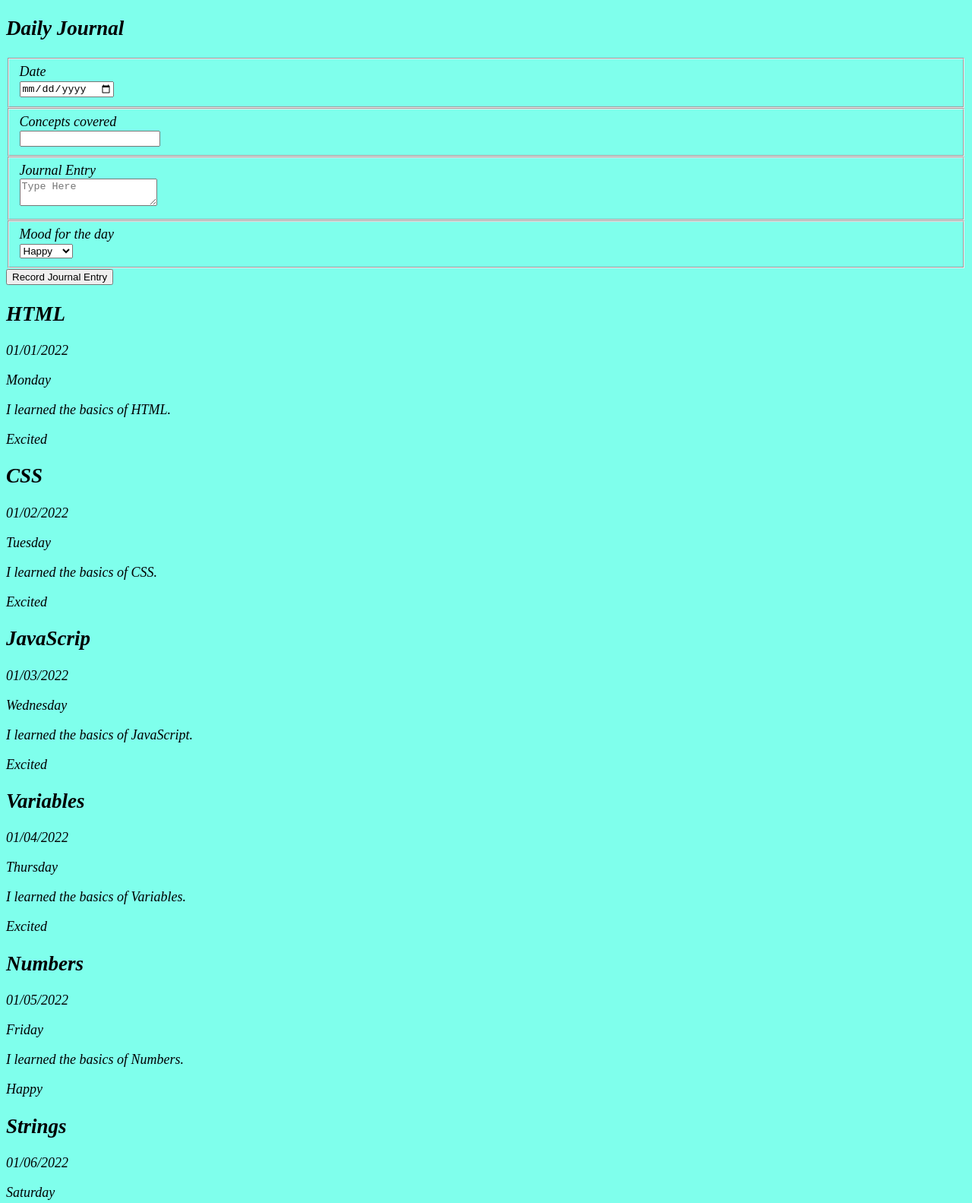
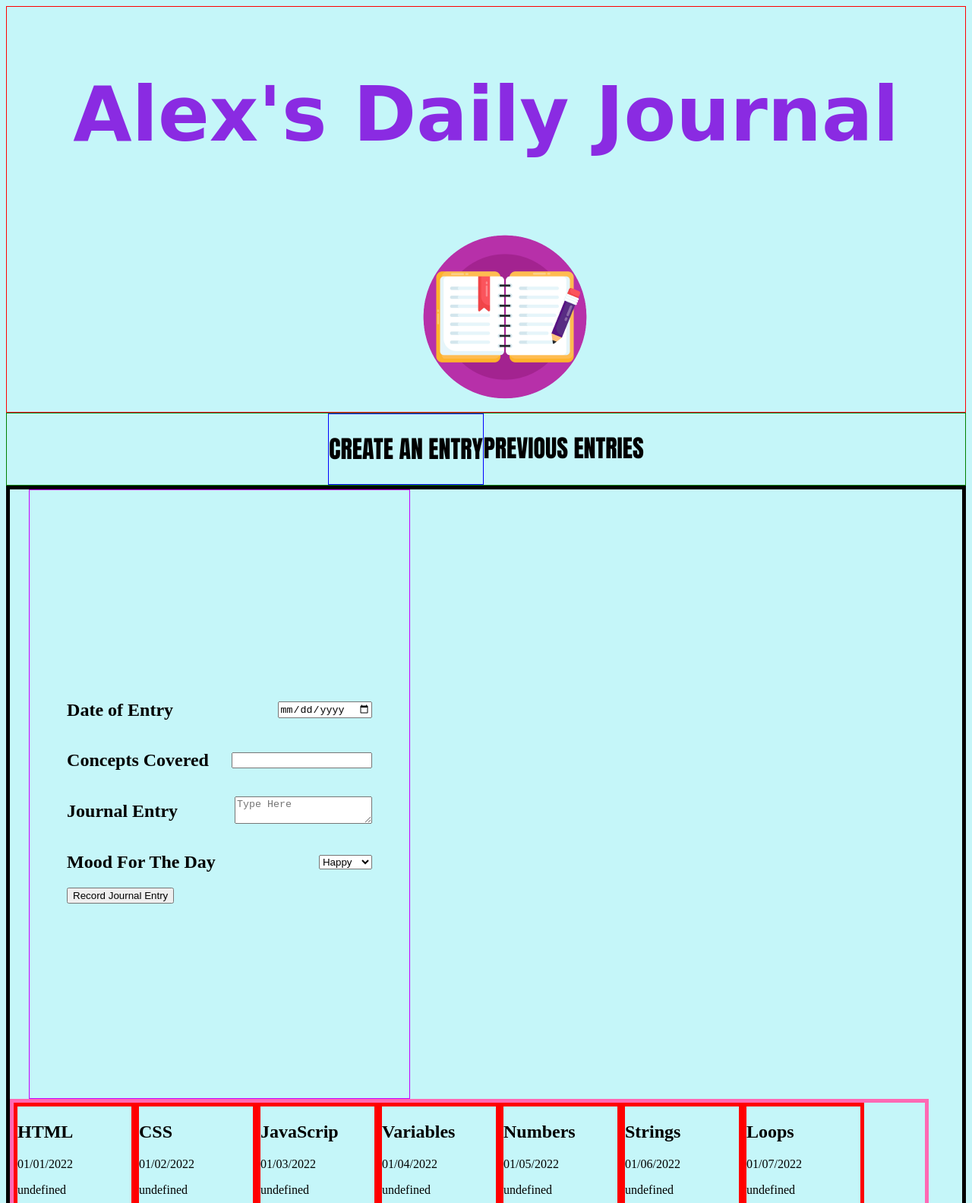
Before and after one commit to alexcueto88/Daily-Journal, a plain HTML site: page index.html in a window 1280 px wide. Shown: the top 1583 px of the page at 76% size. Drawn offline with Linux system fonts and the light colour scheme; a web font is replaced by a local one.

Commit message:
most recent

```diff
--- a/index.html
+++ b/index.html
@@ -4,31 +4,66 @@
     <meta charset="UTF-8">
     <meta http-equiv="X-UA-Compatible" content="IE=edge">
     <meta name="viewport" content="width=device-width, initial-scale=1.0">
-    <link rel="stylesheet" href="./scripts/style.css">
+    <link rel="stylesheet" href="./style.css">
+    <link rel="preconnect" href="https://fonts.googleapis.com">
+<link rel="preconnect" href="https://fonts.gstatic.com" crossorigin>
+<link href="https://fonts.googleapis.com/css2?family=Island+Moments&display=swap" rel="stylesheet">
+
    <title>Daily Journal</title>
 </head>
 <body>
     <main id="container">
-        <h2>Daily Journal</h2>
-        <!-- this is a reminder for the user -->
-        <form class="entryForm">
-            <fieldset>
-                <label for="entryDate">Date</label>
-                <input type="date" name="entryDate" class="entryForm__date">
-            </fieldset>
+        <div>
+        <header class="header">
+            <h2 class = "pageTitle">Alex's Daily Journal</h2>
+            <img src="logo.png" alt="daily journal logo" class = "logoImage">
 
-            <fieldset>
-                <label for="entryForm">Concepts covered</label>
-                <input type="text" name="entryForm" class="entryForm">
-            </fieldset>
+        </header>
+        </div>
 
-            <fieldset>
-                <label for="entryDate">Journal Entry</label>
+        <div class="subheaders">
+            <div class = "entrySubhead">
+                <h1>CREATE AN ENTRY</h1>
+            </div>
+            <div class = "previousSubhead">
+                <h1>PREVIOUS ENTRIES</h1>
+            </div>
+        </div>
+        </div>
+        <div class = "container">
+            <div class = "entryContainer">
+                <div class="card">
+                    <div class="label">
+                        <h2>Date of Entry</h2>
+                    </div>
+                    <div class="box date">
+                        <input type="date" id="entryDate" name="entryDate" class="entryForm__date">
+                    </div>
+                </div>
+
+                <div class="card">
+                    <div class="label">
+                        <h2>Concepts Covered</h2>
+                    </div>
+                    <div class="box concepts">
+                        <input type="text" id="entryForm" name="entryForm" class="entryForm">
+                    </div>
+                </div>
+
+                <div class="card">
+                    <div class="label">
+                        <h2>Journal Entry</h2>
+                    </div>
+                    <div class="box journalEntry">
                         <textarea id="entry" placeholder="Type Here"></textarea>
-            </fieldset>
+                    </div>
+                </div>
 
-            <fieldset>
-                <label for="entryDate">Mood for the day</label>
+                <div class="card">
+                    <div class="label">
+                        <h2>Mood For The Day</h2>
+                    </div>
+                    <div class="box mood">
                         <select id="Mood">
                             <option>Happy</option>
                             <option>Sad</option>
@@ -36,15 +71,21 @@
                             <option>Excited</option>
                             <option>Anxious</option>
                         </select>
+                    </div>
+                </div>
+        <div class="button">
+            <button type="button" id="submit">Record Journal Entry</button>
+        </div>
 
-            </fieldset>
+            </div>
+            <article id="entries"></article>
 
-            <button type="button" id="submit">Record Journal Entry</button>
+        </div>
 
 
-        </form>
-        <article id="entries"></article>
+
+
     </main>
-    <script type = "module" src="/scripts/main.js"></script>
+    <script type="module" src="/scripts/main.js"></script>
 </body>
 </html>
--- a/scripts/entries.js
+++ b/scripts/entries.js
@@ -1,6 +1,5 @@
 const journalEntries = [
 {   id: 1,
-    dayOfWeek: "Monday",
     date: "01/01/2022",
     concept: "HTML",
     entry: "I learned the basics of HTML.",
@@ -9,7 +8,6 @@ const journalEntries = [
 },
 
 {   id: 2,
-    dayOfWeek: "Tuesday",
     date: "01/02/2022",
     concept: "CSS",
     entry: "I learned the basics of CSS.",
@@ -18,7 +16,6 @@ const journalEntries = [
 },
 
 {   id: 3,
-    dayOfWeek: "Wednesday",
     date: "01/03/2022",
     concept: "JavaScrip",
     entry: "I learned the basics of JavaScript.",
@@ -27,7 +24,6 @@ const journalEntries = [
 },
 
 {   id: 4,
-    dayOfWeek: "Thursday",
     date: "01/04/2022",
     concept: "Variables",
     entry: "I learned the basics of Variables.",
@@ -35,7 +31,6 @@ const journalEntries = [
 },
 
 {   id: 5,
-    dayOfWeek: "Friday",
     date: "01/05/2022",
     concept: "Numbers",
     entry: "I learned the basics of Numbers.",
@@ -43,7 +38,6 @@ const journalEntries = [
 },
 
 {   id: 6,
-    dayOfWeek: "Saturday",
     date: "01/06/2022",
     concept: "Strings",
     entry: "I learned the basics of Strings.",
@@ -52,14 +46,28 @@ const journalEntries = [
 },
 
 {   id: 7,
-    dayOfWeek: "Sunday",
     date: "01/07/2022",
     concept: "Loops",
     entry: "I learned the basics of Loops.",
     mood: "Sad"
 }
+]
 
-];
+const getNewEntryId = () => {
+    let highestEntryId = journalEntries.sort((a, b) => b.id - a.id)[0].id
+    return highestEntryId + 1
+  }
+
+  export const addNewEntry = (newEntry) => {
+    const newEntryId = getNewEntryId()
+    newEntry.id = newEntryId
+    journalEntries.push(newEntry)
+
+    document.dispatchEvent(new CustomEvent("stateChanged"))
+  }
+
+
+
 
 
 export const exportEntries = () => {
--- a/scripts/main.js
+++ b/scripts/main.js
@@ -1,16 +1,16 @@
-import { exportEntries } from "./entries.js";
+import { exportEntries, addNewEntry } from "./entries.js";
 
 const displayEntries = () => {
 let html = "";
 const journalEntries = exportEntries()
 
     for (let i = 0; i <journalEntries.length; i++) {
-        html += `<div>
-        <h2>${journalEntries[i].concept}</h2>
-        <p>${journalEntries[i].date}</p>
-        <p>${journalEntries[i].dayOfWeek}</p>
-        <p>${journalEntries[i].entry}</p>
-        <p>${journalEntries[i].mood}</p>
+        html += `<div class = "journalPreviousEntries">
+        <h2 class= "journalHeader">${journalEntries[i].concept}</h2>
+        <p class = "journalDate">${journalEntries[i].date}</p>
+        <p class = "journalDay">${journalEntries[i].dayOfWeek}</p>
+        <p class = "journalEntry">${journalEntries[i].entry}</p>
+        <p class = "journalMood">${journalEntries[i].mood}</p>
         </div>`
 
     }
@@ -20,3 +20,30 @@ const journalEntries = exportEntries()
 }
 
 displayEntries()
+
+
+document.addEventListener("click", (e) => {
+    if (e.target.id === "submit") {
+        e.preventDefault()
+        const entryDate = document.getElementById("entryDate").value
+        const entryForm = document.getElementById("entryForm").value
+        const entry = document.getElementById("entry").value
+        const mood = document.getElementById("Mood").value
+
+        const newEntry = {
+            date: entryDate,
+            concept: entryForm,
+            entry: entry,
+            mood: mood
+
+        }
+
+        addNewEntry(newEntry)
+
+    }
+})
+
+document.addEventListener("stateChanged", (e) => {
+    displayEntries();
+
+})
--- a/scripts/style.css
+++ /dev/null
@@ -1,14 +0,0 @@
-/* #container {
-    display: flex;
-
-}   */
-
-
-/* this is a reminder of whay I am doing */
-
-label {display: flex}
-body {
-    background-color: rgb(127, 255, 236);
-    font-style: italic;
-    font-size: large;
-}
--- /dev/null
+++ b/style.css
@@ -0,0 +1,108 @@
+/* /* #container {
+    display: flex;
+
+}   */
+
+
+/* this is a reminder of whay I am doing */
+/*
+label {display: flex}
+body {
+    background-color: rgb(127, 255, 236);
+    font-style: italic;
+    font-size: large;
+} */
+
+body {
+    background-color: rgb(197, 246, 249);
+
+}
+
+.header {
+    display: flex;
+    flex-direction: row;
+    flex-wrap: wrap;
+    justify-content: center;
+    align-content: center;
+    color: blueviolet;
+
+    border: 1px solid red;
+}
+
+.logoImage {
+    height: 250px;
+    width: 250px;
+    margin-left: 50px;
+}
+
+.pageTitle {
+    font-family: 'Island Moments', cursive;
+    font-size: 100px;
+
+}
+
+.subheaders {
+    display: flex;
+    font-family: Impact, Haettenschweiler, 'Arial Narrow Bold', sans-serif;
+    border: 1px solid green;
+    justify-content: center;
+    align-content: center;
+}
+
+.entrySubhead {
+    border: 1px solid blue;
+
+}
+
+.entryContainer {
+    border: 1px solid rgb(195, 0, 255);
+    display: flex;
+    max-height: 800px;
+    min-height: 800px;
+    max-width: 500px;
+    min-width: 500px;
+    margin-left: 25px;
+    align-content: center;
+    flex-wrap: wrap;
+    flex-direction: column;
+    justify-content: center;
+}
+
+.card {
+    display: flex;
+    flex-direction: row;
+    justify-content: space-between;
+    align-items: center;
+}
+
+.label{
+    margin-right: 30px;
+
+}
+
+.container {
+    border: 5px solid black;
+    display: flex;
+    flex-wrap: wrap;
+    /* flex-direction: row; */
+
+}
+
+#entries {
+    border: 5px solid hotpink;
+    max-height: 800px;
+    min-height: 800px;
+    max-width: 1200px;
+    min-width: 1200px;
+
+}
+
+.journalPreviousEntries {
+    border: 5px solid red;
+    max-height: 300px;
+    min-height: 100px;
+    max-width: 150px;
+    min-width: 150px;
+    display:inline-block;
+
+}
```
Also changed, not shown: logo 2.jpg (added), logo.png (added), logo_2-removebg-preview.png (added). Lines whose indentation alone changed are shown as unchanged.
